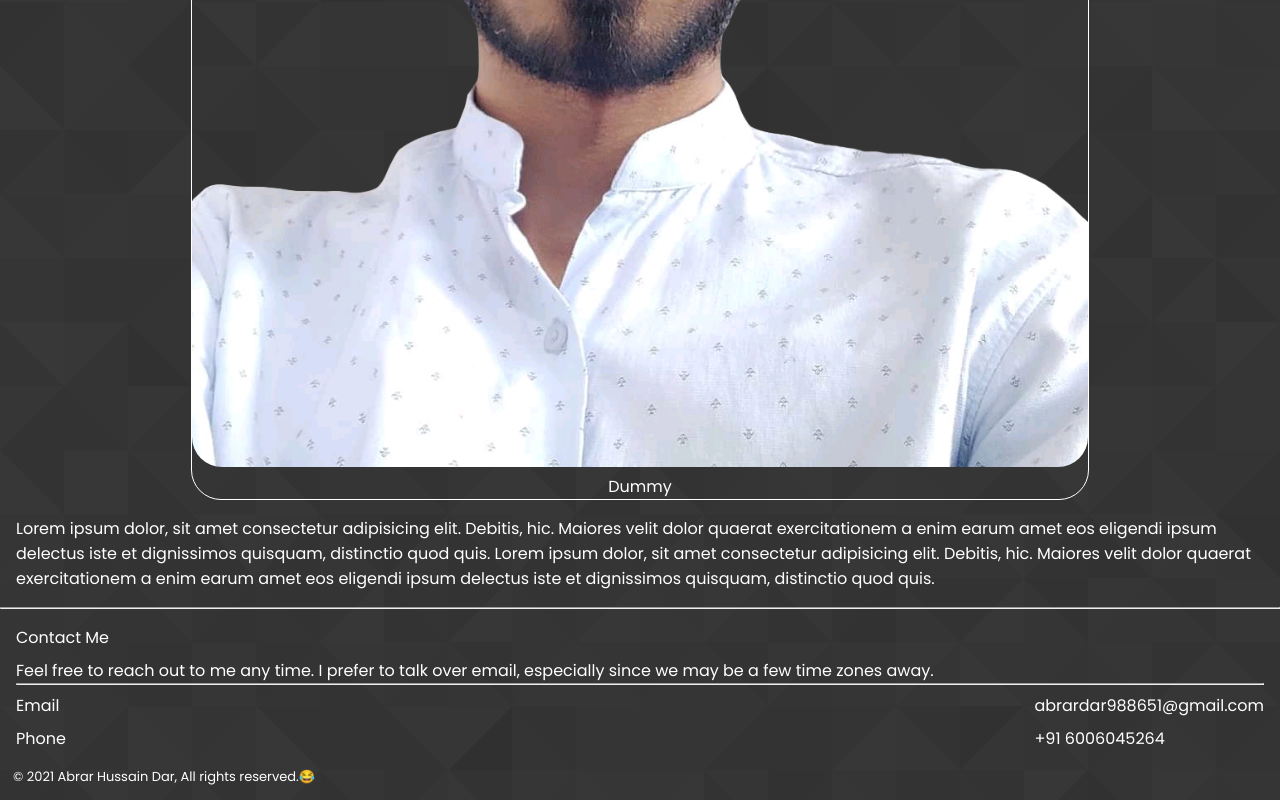
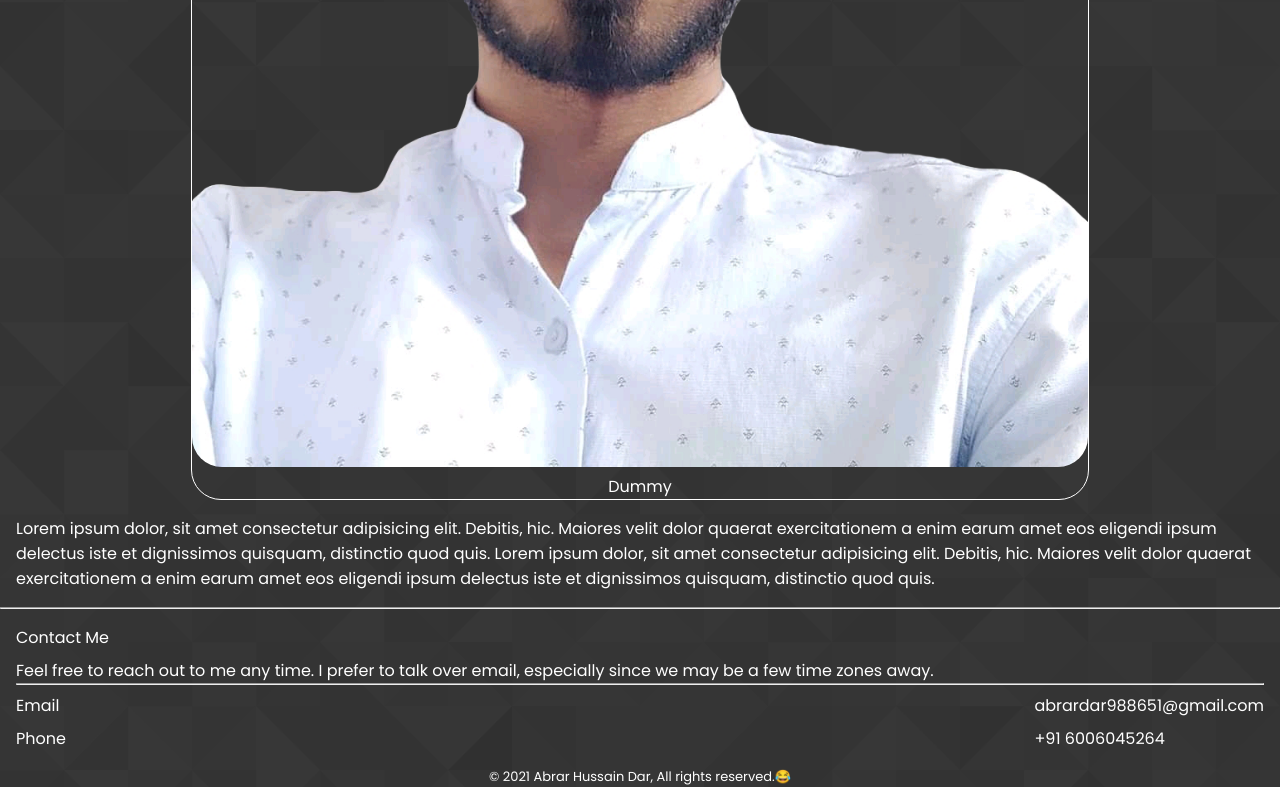
Before and after one commit to Abrarhussaindar/Abrarhussaindar.github.io, a plain HTML site: page index.html in a window 1280 px wide. Shown: the part 3774-4574 px from the top of the page. Drawn offline with Linux system fonts and the light colour scheme.

Commit message:
copyright

```diff
--- a/main.scss
+++ b/main.scss
@@ -393,7 +393,9 @@ img{
     }
     .copyright{
         // border: 1px solid white;
-        margin: 1em;
+        display: flex;
+        justify-content: center;
+        // margin: 1em;
         font-size: 13px;
     }
 }
```
Also changed, not shown: main.css, 1 other file.
